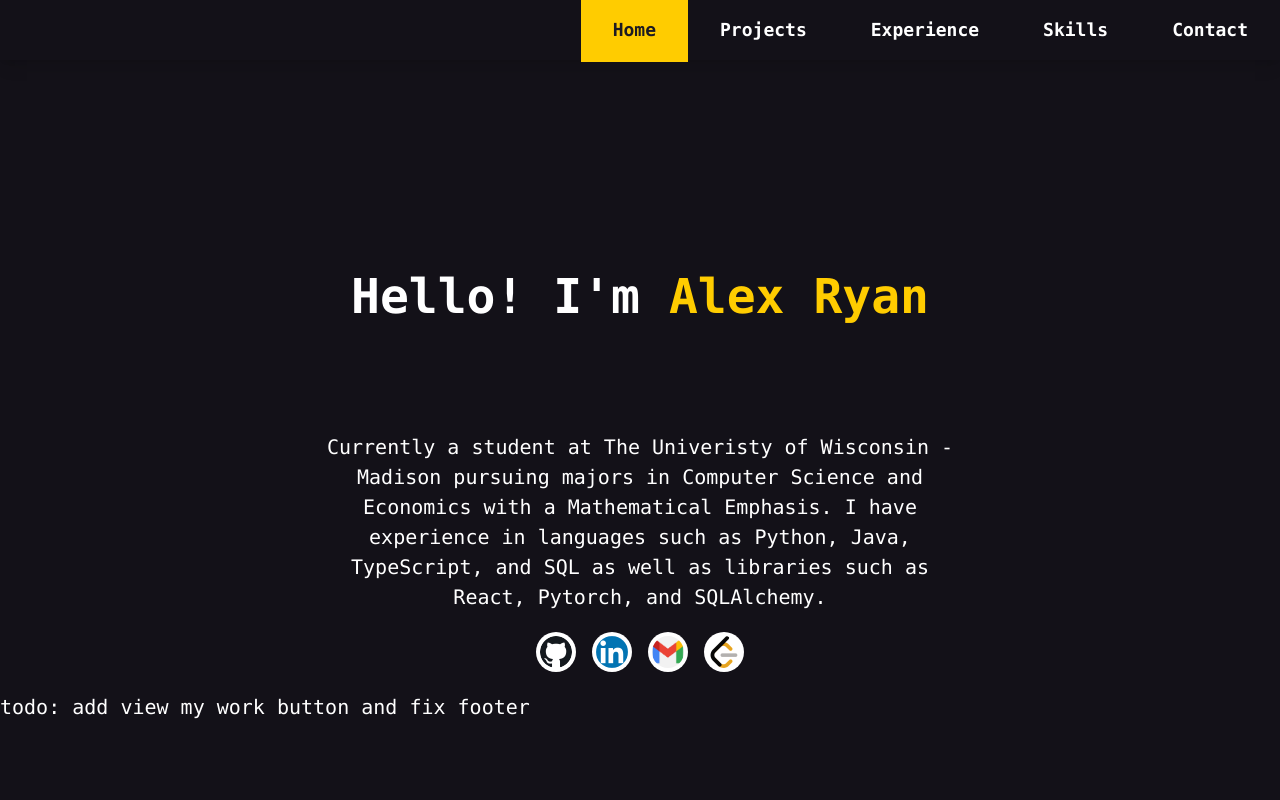
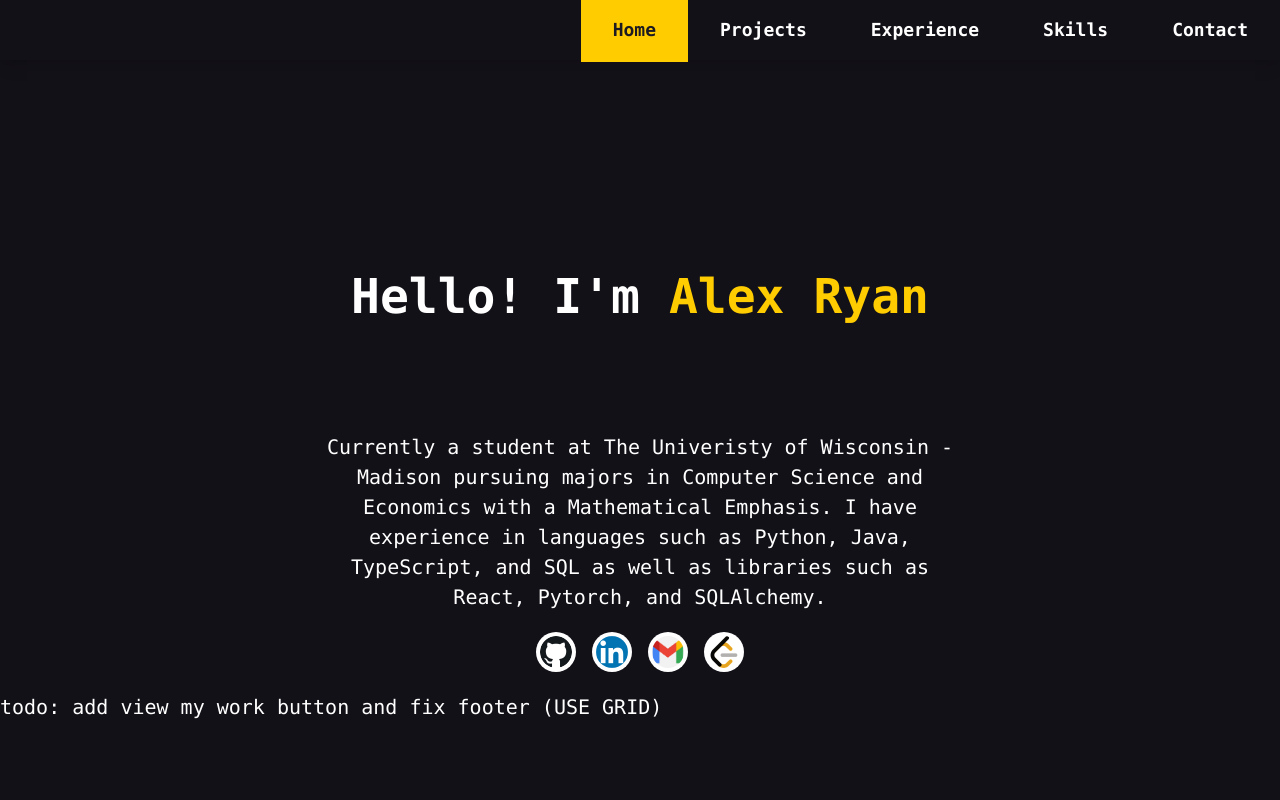
Before and after one commit to alexzhangryan/Portfolio-Website, a React (Vite) app: page / in a window 1280 px wide. Shown: the top 800 px of the page. Built offline with nearby package versions, Linux system fonts and the light colour scheme.

Commit message:
added reminders

```diff
--- a/src/Message.tsx
+++ b/src/Message.tsx
@@ -12,7 +12,7 @@ const Message = () => {
                     <a href="https://leetcode.com/u/genjigod/"><img className = "linkImage" src="./src/assets/leetcode.png"></img></a>
                 </ul>
             </div>
-            <p>todo: add view my work button and fix footer</p>
+            <p>todo: add view my work button and fix footer (USE GRID)</p>
             <div className="grid grid-cols-2 max-w-6xl mx-auto mt-50 mb-25">
                 <div className="flex mx-auto flex flex-col">
                     <h1 className="text-left text-[48px] font-bold my-5">My <span className="text-accent">Journey</span></h1>
```
